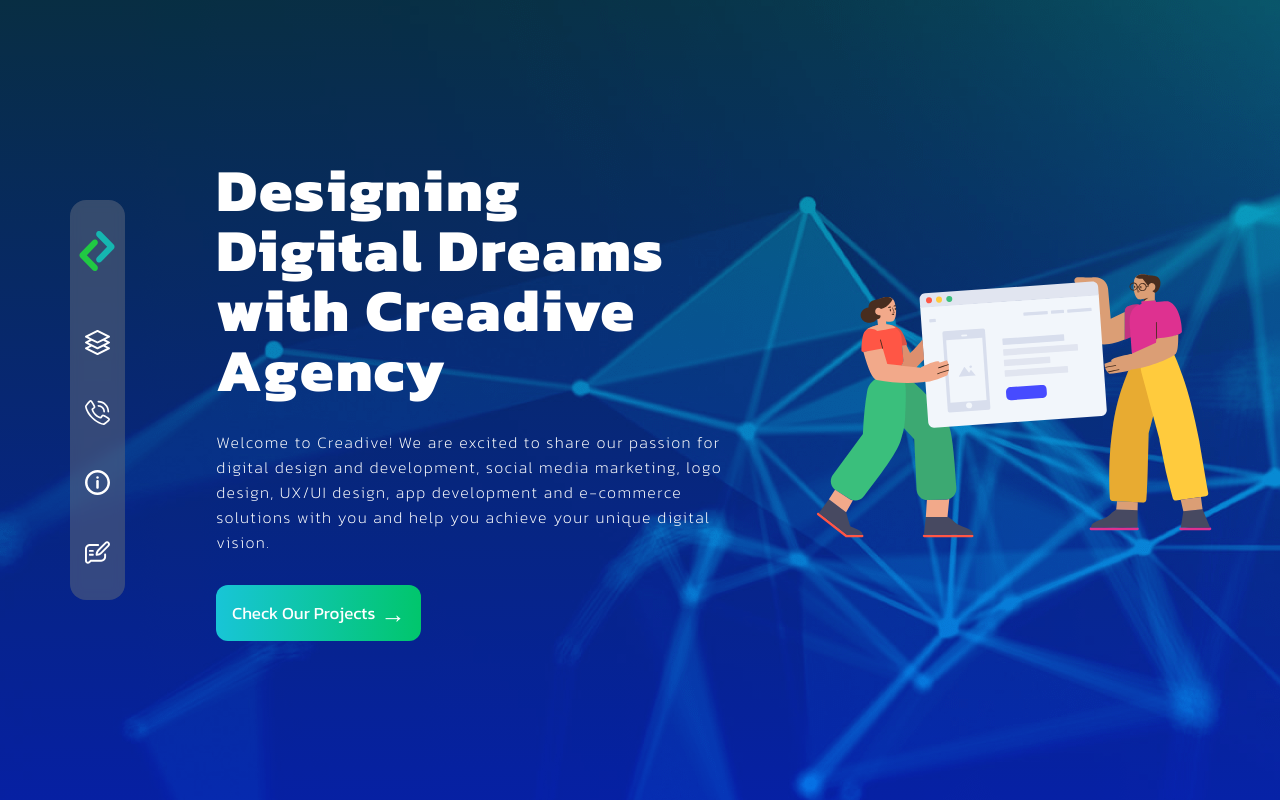
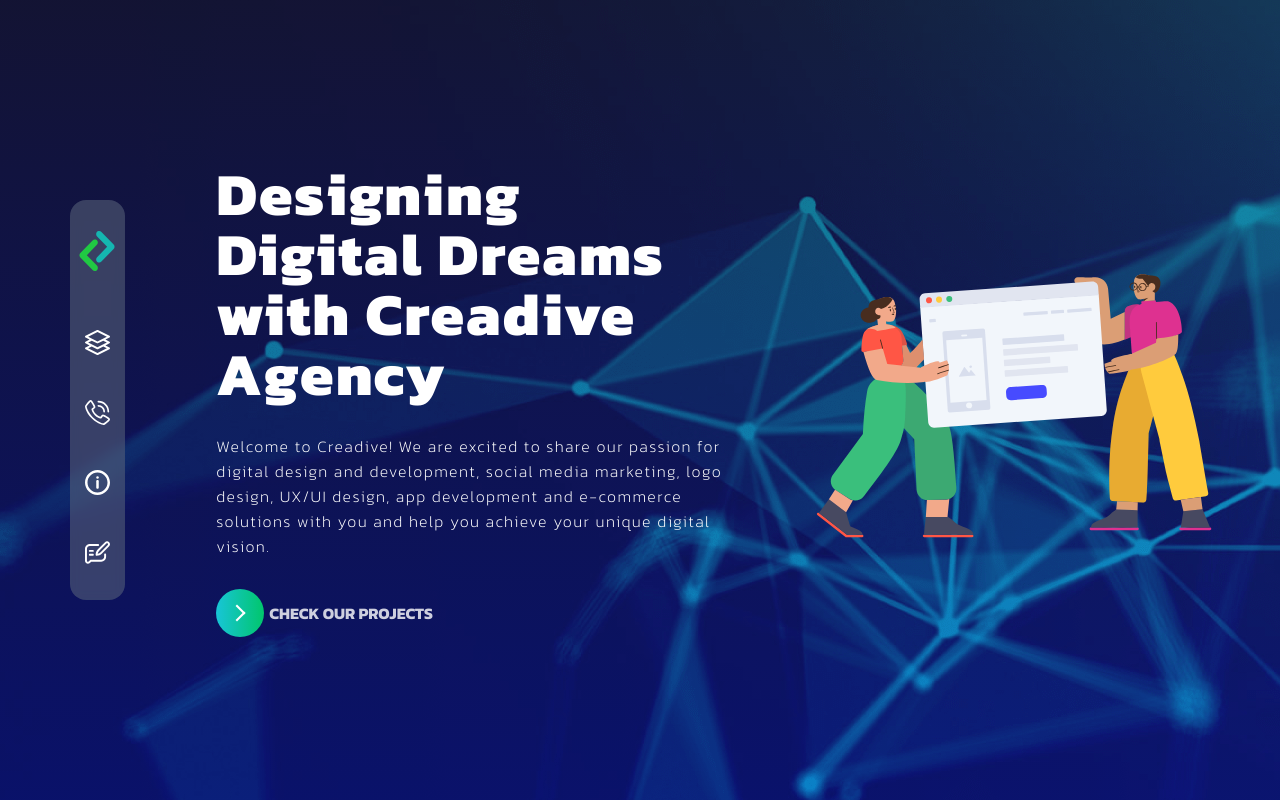
Before and after one commit to creadive/creadive-website, a Next.js app: page / in a window 1280 px wide. Shown: the top 800 px of the page. Built offline with nearby package versions, Linux system fonts and the light colour scheme; no server answers.

Commit message:
1)topContent bg gradient fixed 2)checkOurProjects button upgraded

```diff
--- a/components/Main/Main.module.css
+++ b/components/Main/Main.module.css
@@ -2,7 +2,7 @@
     color: #fff;
     display: flex;
     align-items: center;
-    background-image: linear-gradient(#005d6469, #002efa93), url("../../public/digital.png");
+    background-image: linear-gradient(to bottom, #1a1b3c75, #0518c368), url("../../public/digital.png");
     /* height: 82vh; */
     height: 100vh;
     /* background-size: cover; */
--- a/components/TopContent/TopContent.jsx
+++ b/components/TopContent/TopContent.jsx
@@ -13,11 +13,17 @@
                     We are excited to share our passion for digital design and development, social media marketing, logo design, UX/UI design, app development and e-commerce solutions with you and help you achieve your unique digital vision.
                 </p>
 
-                <Link href="/projects">
+                {/* <Link href="/projects">
                     <span>
                         Check Our Projects
                     </span>
                     <span id={classes.rightArrow}>&#8594;</span>
+                </Link> */}
+                <Link href="/projects" className={classes.learn_more}>
+                    <span className={classes.circle} aria-hidden="true">
+                        <span className={`${classes.icon} ${classes.arrow}`}></span>
+                    </span>
+                    <span className={classes.button_text}>Check Our Projects</span>
                 </Link>
             </div>
             <div id={classes.scrollDown_animationWrapper}>
--- a/components/TopContent/TopContent.module.css
+++ b/components/TopContent/TopContent.module.css
@@ -38,7 +38,7 @@
     margin-right: 8px;
 }
 
-.top_wrapper a {
+/* .top_wrapper a {
     background: linear-gradient(to right, #18C5D7, #01C66C);
     border-radius: 12px;
     -webkit-border-radius: 12px;
@@ -72,7 +72,7 @@
     -o-transition: .3s ease all;
     filter: drop-shadow(1px 1px 0.75rem #08FF93);
     -webkit-filter: drop-shadow(0px 0px 10px #08FF93);
-}
+} */
 
 .top_wrapper a svg {
     transition: .5s ease all;
@@ -82,9 +82,7 @@
     -o-transition: .5s ease all;
 }
 
-.top_wrapper a svg:hover {
-    /*color: red;
-    */
+/* .top_wrapper a svg:hover {
     transform: translateX(6px);
     transition: .4s ease all;
     -webkit-transition: .4s ease all;
@@ -95,7 +93,7 @@
     -moz-transform: translateX(6px);
     -ms-transform: translateX(6px);
     -o-transform: translateX(6px);
-}
+} */
 
 .top_wrapper a span:first-child {
     margin-right: 5px;
@@ -126,6 +124,99 @@
     position: absolute;
     bottom: 30px;
 }
+
+/* new button start */
+.learn_more {
+    position: relative;
+    display: inline-block;
+    cursor: pointer;
+    outline: none;
+    border: 0;
+    vertical-align: middle;
+    text-decoration: none;
+    background: transparent;
+    padding: 0;
+    font-size: inherit;
+    font-family: inherit;
+}
+
+.learn_more {
+    width: 15rem;
+    height: auto;
+}
+
+.learn_more .circle {
+    transition: all 0.45s cubic-bezier(0.65, 0, 0.076, 1);
+    position: relative;
+    display: block;
+    margin: 0;
+    width: 3rem;
+    height: 3rem;
+    /* background: #282936; */
+    background: linear-gradient(to right, #18C5D7, #01C66C);
+    border-radius: 1.625rem;
+}
+
+.learn_more .circle .icon {
+    transition: all 0.45s cubic-bezier(0.65, 0, 0.076, 1);
+    position: absolute;
+    top: 0;
+    bottom: 0;
+    margin: auto;
+    background: #fff;
+}
+
+.learn_more .circle .icon.arrow {
+    transition: all 0.45s cubic-bezier(0.65, 0, 0.076, 1);
+    left: 0.625rem;
+    width: 1.125rem;
+    height: 0.125rem;
+    background: none;
+}
+
+.learn_more .circle .icon.arrow::before {
+    position: absolute;
+    content: "";
+    top: -0.29rem;
+    right: 0.0625rem;
+    width: 0.625rem;
+    height: 0.625rem;
+    border-top: 0.125rem solid #fff;
+    border-right: 0.125rem solid #fff;
+    transform: rotate(45deg);
+}
+
+.learn_more .button_text {
+    transition: all 0.45s cubic-bezier(0.65, 0, 0.076, 1);
+    position: absolute;
+    top: 0;
+    left: 0;
+    right: 0;
+    bottom: 0;
+    padding: 0.75rem 0;
+    margin: 0 0 0 1.85rem;
+    /* color: #282936; */
+    color: #ffffffcc;
+    font-weight: 700;
+    line-height: 1.6;
+    text-align: center;
+    text-transform: uppercase;
+}
+
+.learn_more:hover .circle {
+    width: 100%;
+}
+
+.learn_more:hover .circle .icon.arrow {
+    background: #fff;
+    transform: translate(1rem, 0);
+}
+
+.learn_more:hover .button_text {
+    color: #fff;
+}
+
+/* new button end */
 
 @media screen and (max-width: 600px) {
     .top_wrapper {
--- a/styles/Home.module.css
+++ b/styles/Home.module.css
@@ -15,7 +15,7 @@
     width: 100%;
     margin: 0 auto;
     padding: 2em 0;
-    background-color: #3451a1;
+    background-color: #080f6e;
     display: flex;
     flex-direction: column;
     justify-content: center;
```
